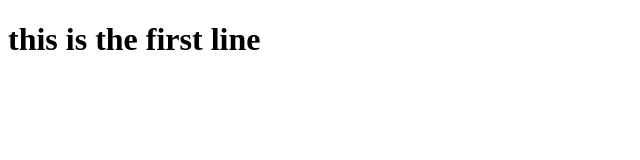
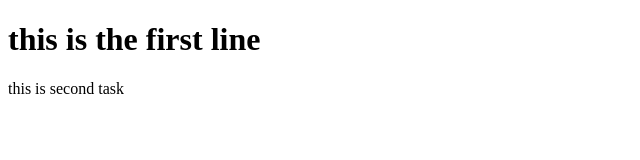
Before and after one commit to RaviTejaNanda/hanuman, a plain HTML site: page index.html in a window 1280 px wide. Shown: the whole page, without its empty margins (0-640 px from the left). Drawn offline with Linux system fonts and the light colour scheme.

Commit message:
<p> added

```diff
--- a/index.html
+++ b/index.html
@@ -6,5 +6,7 @@
 </head>
 <body>
     <h1>this is the first line</h1>
+
+    <p>this is second task</p>
 </body>
 </html>
```
